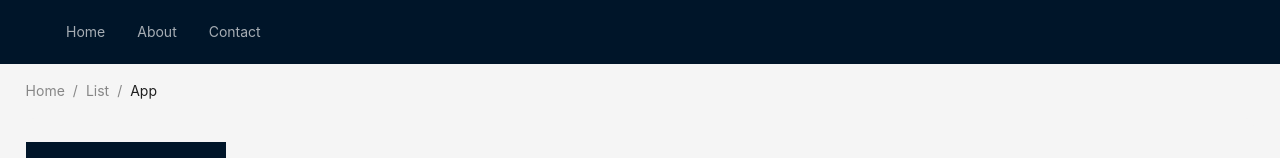
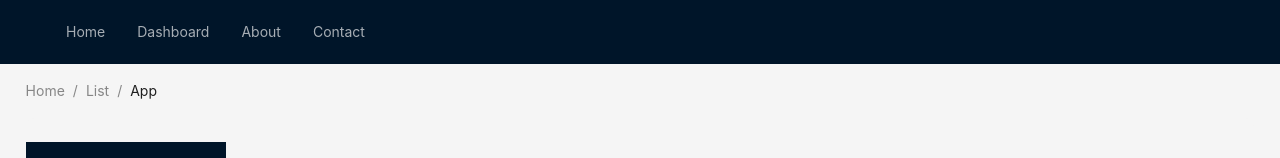
Before and after one commit to sargis-tovmasyan/TaskMaster, a React (Vite) app: page / in a window 1280 px wide. Shown: the top 158 px of the page. Built offline with nearby package versions, Linux system fonts and the light colour scheme.

Commit message:
implemented dashboard into navigation bar

```diff
--- a/src/App.tsx
+++ b/src/App.tsx
@@ -6,6 +6,7 @@ import NavigationBar from './components/NavigationBar';
 import HomePage from './pages/HomePage';
 import AboutPage from './pages/AboutPage';
 import ContactPage from './pages/ContactPage';
+import DashboardPage from './pages/DashboardPage';
 
 // import Styles from './styles/App.css'
 import SideBar from './components/SideBar';
@@ -40,6 +41,7 @@ const App: React.FC = () => {
             <Route path="/" element={<HomePage />} />
             <Route path="/about" element={<AboutPage />} />
             <Route path="/contacts" element={<ContactPage />} />
+            <Route path="/dashboard" element={<DashboardPage />} />
           </Routes>
           </Content>
         </Layout>
--- a/src/components/NavigationBar.tsx
+++ b/src/components/NavigationBar.tsx
@@ -6,6 +6,7 @@ const NavigationBar: React.FC = () => {
 
   const options: MenuProps['items'] = [
     { key: '/', label: 'Home' },
+    { key: '/dashboard', label: 'Dashboard' },
     { key: '/about', label: 'About' },
     { key: '/contacts', label: 'Contact' },
   ];
```
